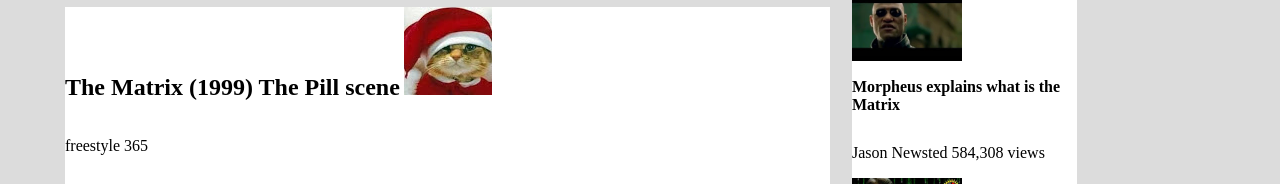
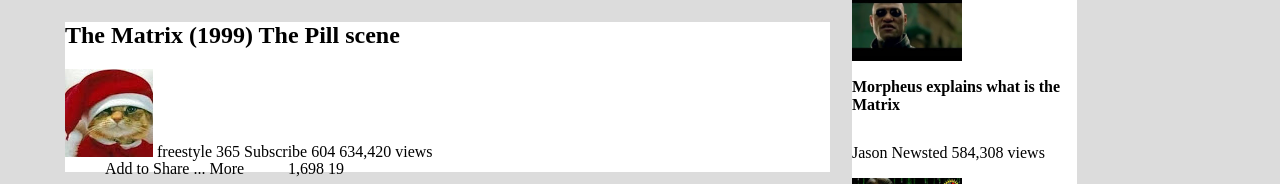
Before and after one commit to luciogutz/assignments, a plain HTML site: page 1.4/index.html in a window 1280 px wide. Shown: the part 615-799 px from the top of the page. Drawn offline with Linux system fonts and the light colour scheme.

Commit message:
styling content under main video adjusting containers

```diff
--- a/1.4/index.html
+++ b/1.4/index.html
@@ -32,15 +32,17 @@
     <main class="main__left">
       <!-- This is a temp img of where the video will be placed at a later point -->
           <img class="img__dim--video" src="assets/youtube_video_img.png" alt="">
-          <section>
-            <div class="div__dim">
-                <h1 class="no__block">
+          <section class="pad__section--1">
+            <div class="div__dim div__height">
+                <h1 class="h1__dim">
                    The Matrix (1999)  The Pill scene
                 </h1>
-                <img src="assets/user.jpg" class="no__block">
-                <p> freestyle 365 </p>
-                <p class="no__block"> Subscribe 604 </p>
-                <p class="no__block"> 634,420 views </p>
+                <div class="user__cat">
+                    <img src="assets/user.jpg">
+                    <p class="no__block"> freestyle 365 </p>
+                    <p class="no__block"> Subscribe 604 </p>
+                    <p class="no__block"> 634,420 views </p>
+                </div>
                 <ul class="no__block">
                     <li class="no__block"> Add to </li>
                     <li class="no__block"> Share </li>
@@ -60,6 +62,8 @@
                 <p>
                     Neo is offered the choice between the Blue pill and continuing to live in an synthesized, fictional, computer generated world, or take the Red pilland joining the real world and escape from the matrix.
                 </p>
+             </div>
+             <div class=div__dim>
                 <p>
                     COMMENTS.711
                 </p>
--- a/1.4/styles/main.css
+++ b/1.4/styles/main.css
@@ -1,3 +1,7 @@
+* {
+  box-sizing: border-box;
+}
+
 .aside__right {
   float: right;
   width: 20%;
@@ -31,6 +35,19 @@
 
 .body__background {
   background-color: gainsboro;
+}
+
+.div__dim {
+  width: 765px;
+  background-color: white;
+}
+
+.div__height {
+  height: 150px;
+}
+
+.h1__dim {
+  margin-top: auto;
 }
 
 .header {
@@ -75,6 +92,10 @@
   display: inline-block;
 }
 
+.pad__section--1 {
+    padding-top: 15px;
+}
+
 .search__bar {
   width: 400px;
   height: 30px;
@@ -85,9 +106,8 @@
   width: 65px;
 }
 
-.div__dim {
-  width: 765px;
-  background-color: white;
+.user__cat {
+  height: 75px;
 }
 
 .wrapper {
```
